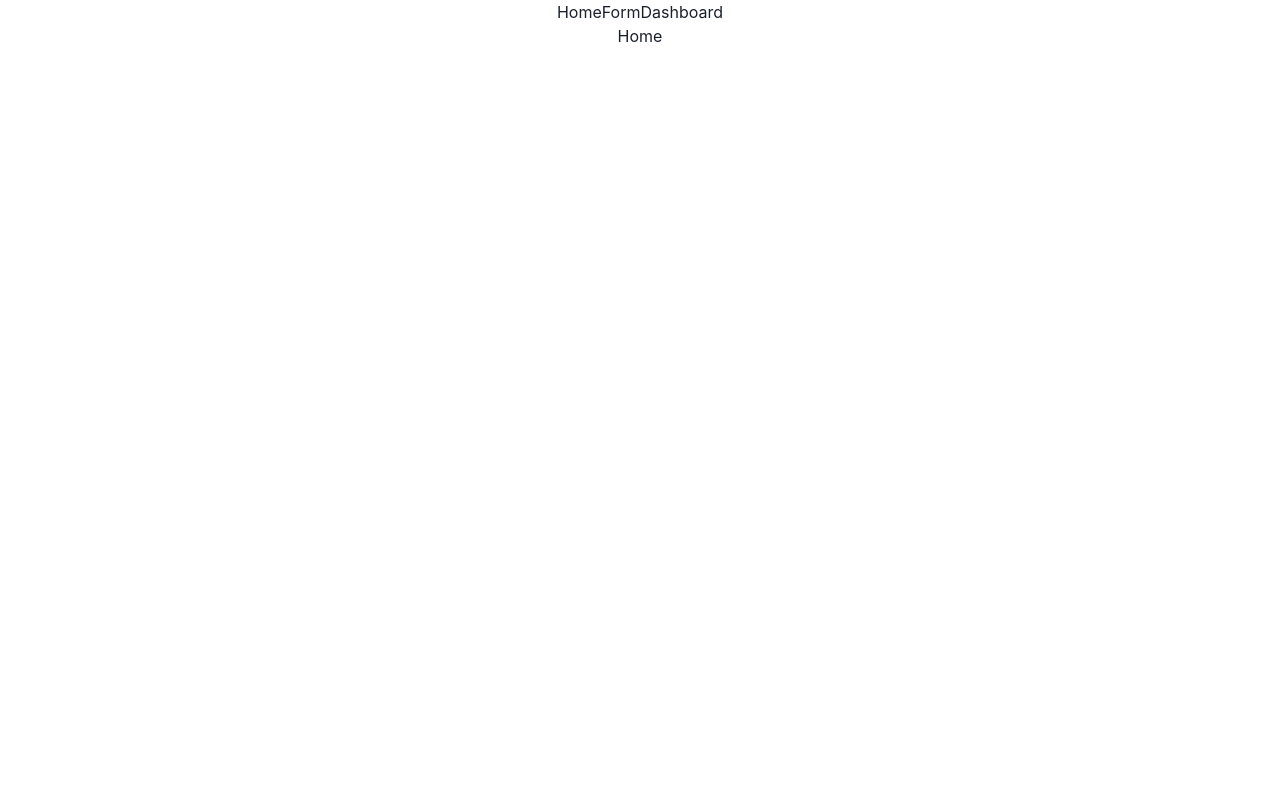
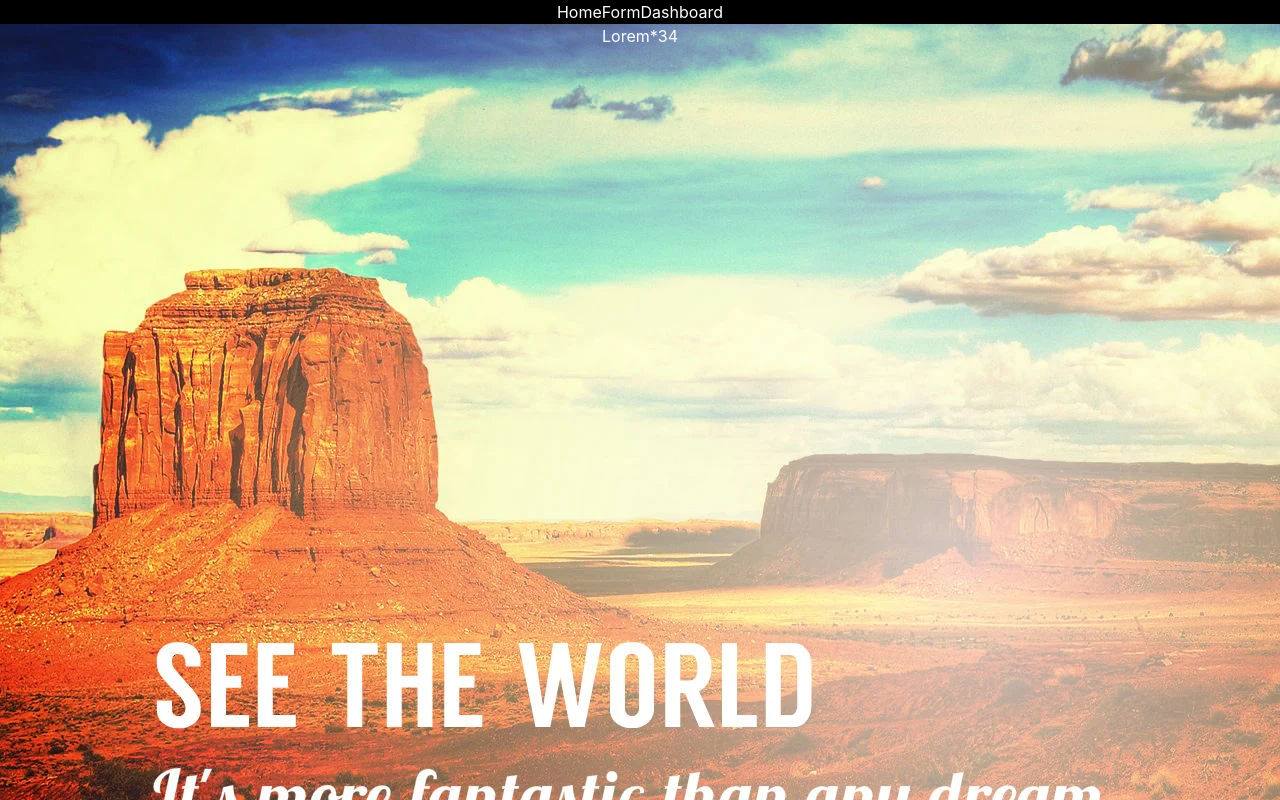
Before and after one commit to Rutu-11/Travelopia-Assignment, a React (Create React App) app in the folder front-end/: page / in a window 1280 px wide. Shown: the top 800 px of the page. Built offline with nearby package versions, Linux system fonts and the light colour scheme.

Commit message:
git push origin main

```diff
--- a/front-end/src/App.css
+++ b/front-end/src/App.css
@@ -1,5 +1,13 @@
+*{
+  margin: 0;
+  box-sizing: border-box;
+}
 .App {
   text-align: center;
+  background-color: black;
+  color: #fff;
+  width: 100%;
+  height: 100vh;
 }
 
 .App-logo {
--- a/front-end/src/components/Home.jsx
+++ b/front-end/src/components/Home.jsx
@@ -1,8 +1,14 @@
-import React from 'react'
+import React from 'react';
+import './common.css';
+import wallpaper from '../assets/wallpaper.webp'
+const styles = {
+    background: `url(${wallpaper})`,
 
+    /* Additional background properties */
+  };
 function Home(){
     return(
-        <div>Home</div>
+        <div  className='container'>Lorem*34</div>
     )
 }
 
--- /dev/null
+++ b/front-end/src/components/common.css
@@ -0,0 +1,5 @@
+.container{
+    background-image: url('../assets/wallpaper.webp');
+    height:300dvh;
+    background-size: 'cover',
+}
```
Also changed, not shown: front-end/src/assets/wallpaper.webp (added), 1 other file (tests, documents, lock files or other folders).
